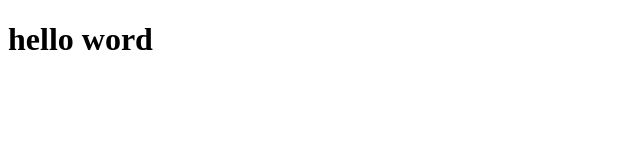
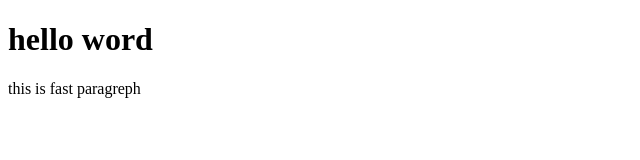
Before and after one commit to mdzahidulislamzahid/my-portfolio, a plain HTML site: page index.html in a window 1280 px wide. Shown: the whole page, without its empty margins (0-640 px from the left). Drawn offline with Linux system fonts and the light colour scheme.

Commit message:
paragraph add

```diff
--- a/index.html
+++ b/index.html
@@ -8,5 +8,6 @@
 </head>
 <body>
     <h1>hello word </h1>
+    <p>this is fast paragreph </p>
 </body>
 </html>
```
